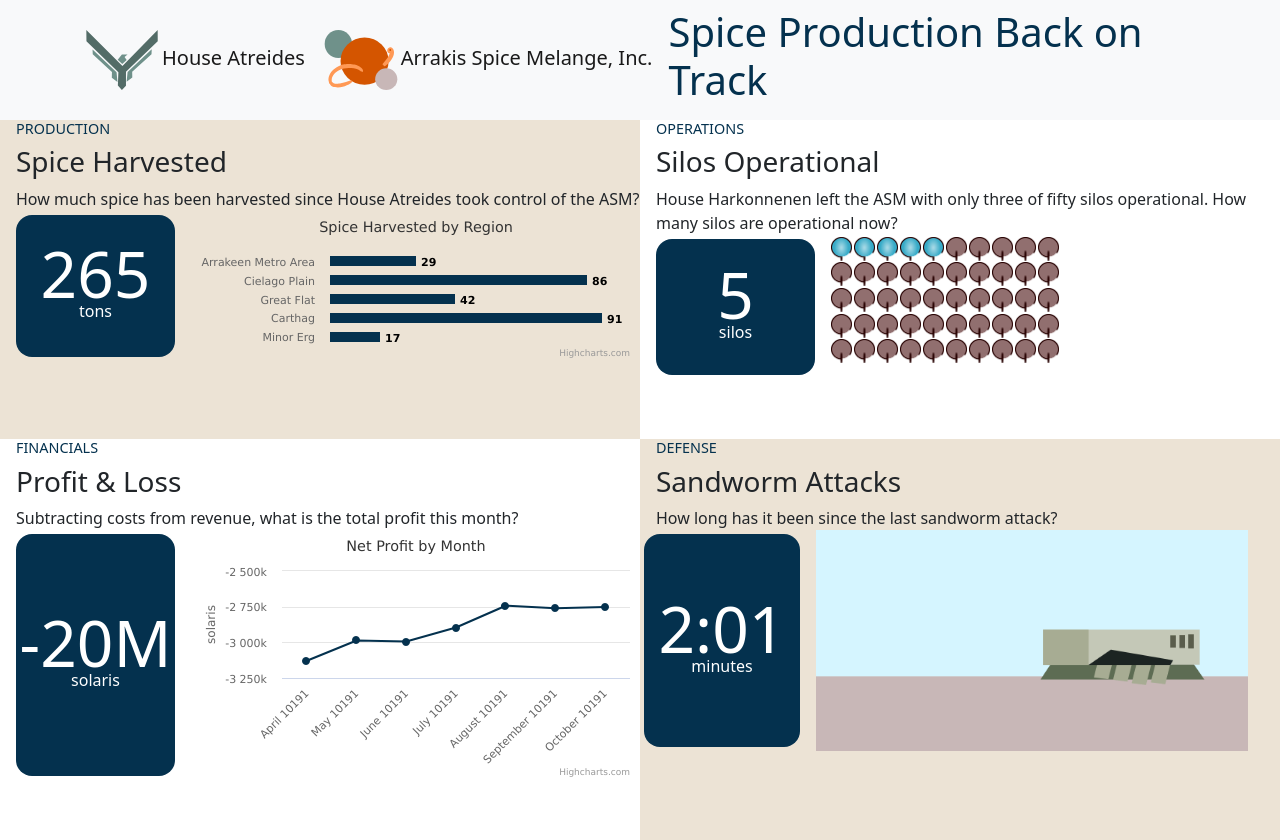
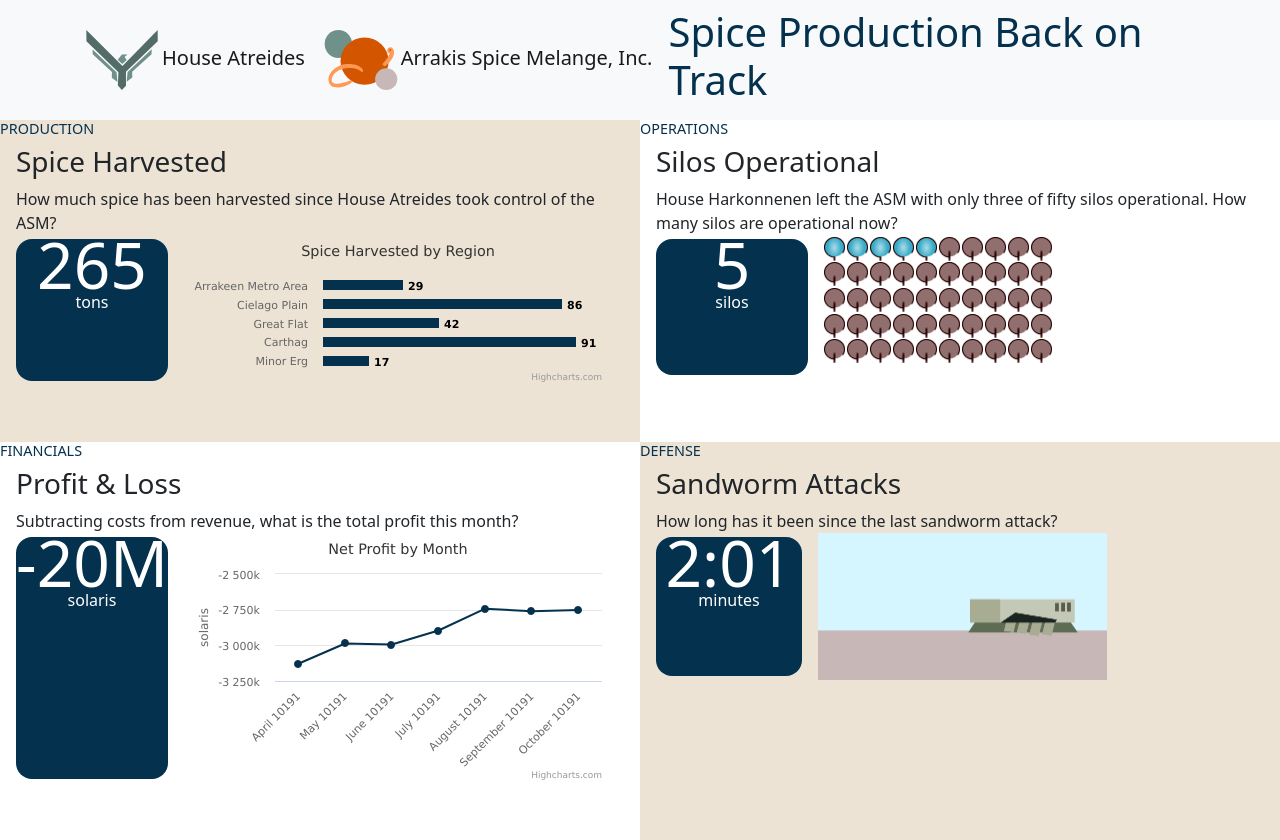
Before and after one commit to lxhughes/spiceproductionbackontrack, a React (Create React App) app in the folder client/: page / in a window 1280 px wide. Built offline with nearby package versions, Linux system fonts and the light colour scheme.

Commit message:
Install Sass and move over CSS file

```diff
--- a/client/package.json
+++ b/client/package.json
@@ -13,6 +13,7 @@
     "react-bootstrap": "^2.0.2",
     "react-dom": "^17.0.2",
     "react-scripts": "4.0.3",
+    "sass": "^1.43.5",
     "web-vitals": "^2.1.2"
   },
   "scripts": {
--- a/client/src/App.js
+++ b/client/src/App.js
@@ -18,7 +18,7 @@ import starEmpty from './assets/silo-empty.png';
 import timerRegular from './assets/harvester.gif';
 import timerReset from './assets/sandworm.png';
 import data from './assets/data.json';
-import './App.css';
+import styles from './sass/app.scss';
 
 /* A constant with date information */
 const date = {
@@ -169,10 +169,12 @@ const Seconds = (props) => {
 
   let timerImg = timerRegular;
   let imgAlt = "Spice harvester wum wum wum";
+  let width = 577 * 0.5;
+  let height = 295 * 0.5;
 
   if(count === 0){
       timerImg = timerReset;
-      imgAlt = "Worm!!!!"
+      imgAlt = "Sandworm attack!";
   }
 
   return (
@@ -184,7 +186,7 @@ const Seconds = (props) => {
             </div>
           </div>
           <div className="timerImageContainer metricVizContainer col-sm-9">
-              <img src={timerImg} width="432" height="221" alt={imgAlt} />
+              <img src={timerImg} width={width} height={height} alt={imgAlt} />
           </div>
       </div>
     );
--- /dev/null
+++ b/client/src/sass/app.scss
@@ -0,0 +1,100 @@
+$backgroundColor: #DEBA6F;
+$boxColor1: #ECE3D5;
+$boxColor2: #FFFFFF;
+$darkColor: #04314E;
+$lightTextColor: #FFFFFF;
+
+.App{
+    background-color: $backgroundColor;
+}
+
+.App-header {
+  background-color: $backgroundColor !important;
+  display: flex;
+  flex-direction: column;
+  font-size: calc(10px + 2vmin);
+  min-height: 5vh;
+}
+
+.App-link {
+  color: #61dafb;
+}
+
+.App-header h1{
+    color: #04314E;
+}
+
+.metricList {
+    list-style-type: none;
+    margin: 0;
+    padding: 0;
+    min-height: 90vh;
+}
+
+.metricCategoryContainer{
+    background-color: $boxColor1;
+}
+
+.metricCategoryContainer:nth-child(3n){
+    background-color: $boxColor2;
+}
+.metricCategoryContainer:nth-child(3n-1){
+    background-color: $boxColor2;
+}
+
+.metricCategoryContainer h2 {
+    color: $darkColor;
+    font-size: 0.9em;
+    text-transform: uppercase;
+}
+
+.metricContent.row{
+    margin-left: 0px;
+    margin-right: 0px;
+}
+
+.metric{
+    padding-left: 1em;
+    padding-right: 1em;
+}
+
+.numberContainer {
+    margin-top: 0.25em;
+    margin-bottom: 0.25em;
+    padding: 0;
+    background-color: $darkColor;
+    color: $lightTextColor;
+    text-align: center;
+    border-radius: 1em;
+    height: auto;
+}
+
+.numberAndUnit{
+  margin: 0;
+  padding: 0;
+}
+
+.number{
+    font-size: 4em;
+    line-height: 0.8em;
+}
+
+.metricVizContainer{
+    padding-left: 1em;
+}
+
+.starsParentContainer.row{
+    width: 100%;
+    padding-left: 1em;
+}
+
+ul.stars{
+    list-style-type: none;
+    padding-left: 0;
+    padding-bottom: 1em;
+}
+li.star{
+    display: inline-block;
+    margin-left: 0;
+    margin-right: 2px;
+}
```
Also changed, not shown: 1 other file (tests, documents, lock files or other folders).
